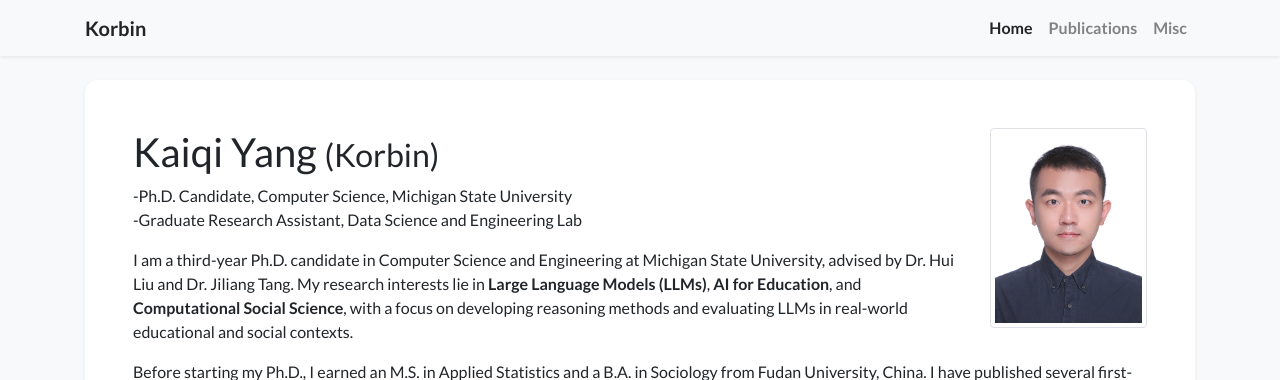
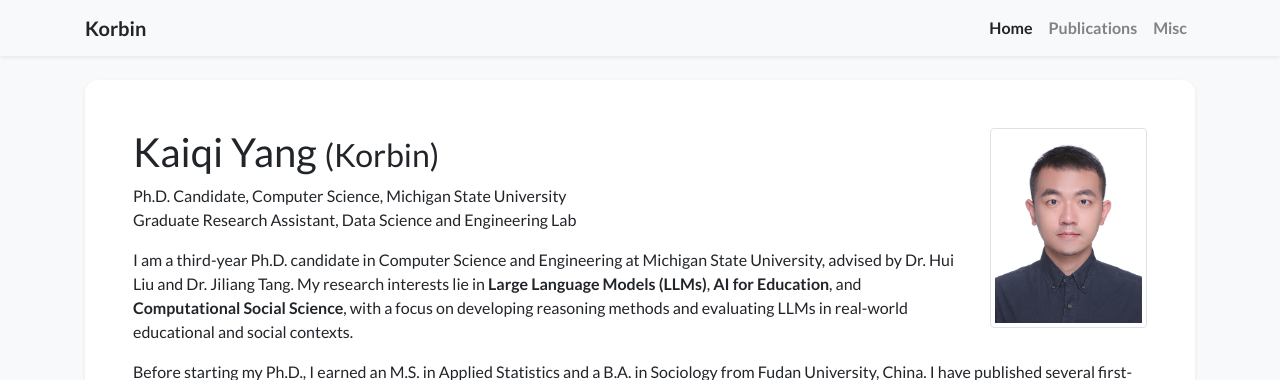
Before and after one commit to KorbinY/korbiny.github.io, a Jekyll site: the page built from index.html, in a window 1280 px wide and 1198 px high. Shown: the top 380 px of the window. Built offline with Jekyll 4.4.1, drawn with Linux system fonts in a browser that asks for light colours; nearby versions of some CDN libraries; a style sheet for code colours, icons or effects is not loaded.

Commit message:
Update Intro

```diff
--- a/_data/profile.yml
+++ b/_data/profile.yml
@@ -5,8 +5,8 @@ navbar_name: "Korbin"
 positions:
 # - logo: /assets/images/badges/michigan-state-logo-png-transparent.png
 #   logo_size: 25px
-- name: -Ph.D. Candidate, Computer Science, Michigan State University
-- name: -Graduate Research Assistant, Data Science and Engineering Lab
+- name: Ph.D. Candidate, Computer Science, Michigan State University
+- name: Graduate Research Assistant, Data Science and Engineering Lab
 
 
 email: "kqyang@msu.edu"
```
